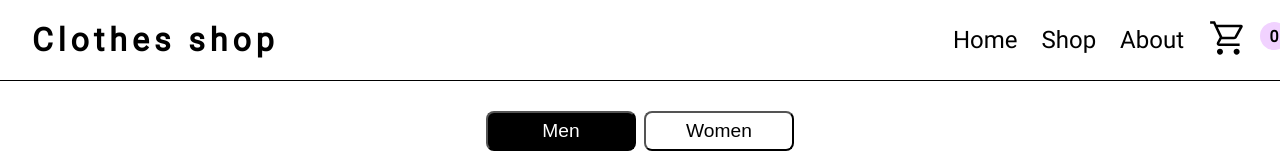
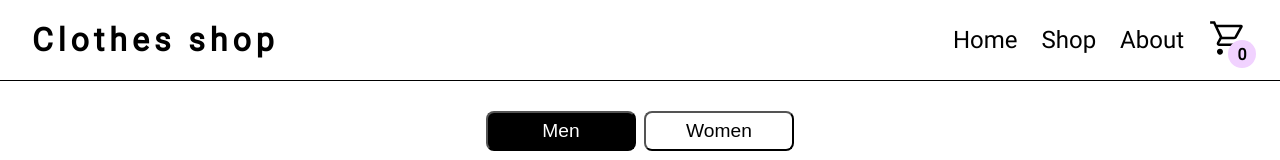
Before and after one commit to NexyusNex/Shopping-Cart, a React (Create React App) app: page /shopping-cart/shop in a window 1280 px wide. Shown: the top 160 px of the page. Built offline with nearby package versions, Linux system fonts and the light colour scheme; no server answers; the database is empty.

Commit message:
Added a div for cart and item number

```diff
--- a/src/components/header.js
+++ b/src/components/header.js
@@ -16,12 +16,17 @@ export default function Header(props) {
           </Link>
           <li>About</li>
         </ul>
-        <Link to="/Payout">
-          <img src={shoppingCart} alt="shopping-cart"></img>
-        </Link>
+        <div className="cart">
+          <Link to="/Payout">
+            <img src={shoppingCart} alt="shopping-cart"></img>
+          </Link>
 
-        <div className="item-num">
-          {props.cart.reduce((total, item) => (total = total + item.count), 0)}
+          <div className="item-num">
+            {props.cart.reduce(
+              (total, item) => (total = total + item.count),
+              0
+            )}
+          </div>
         </div>
       </div>
     </div>
```
